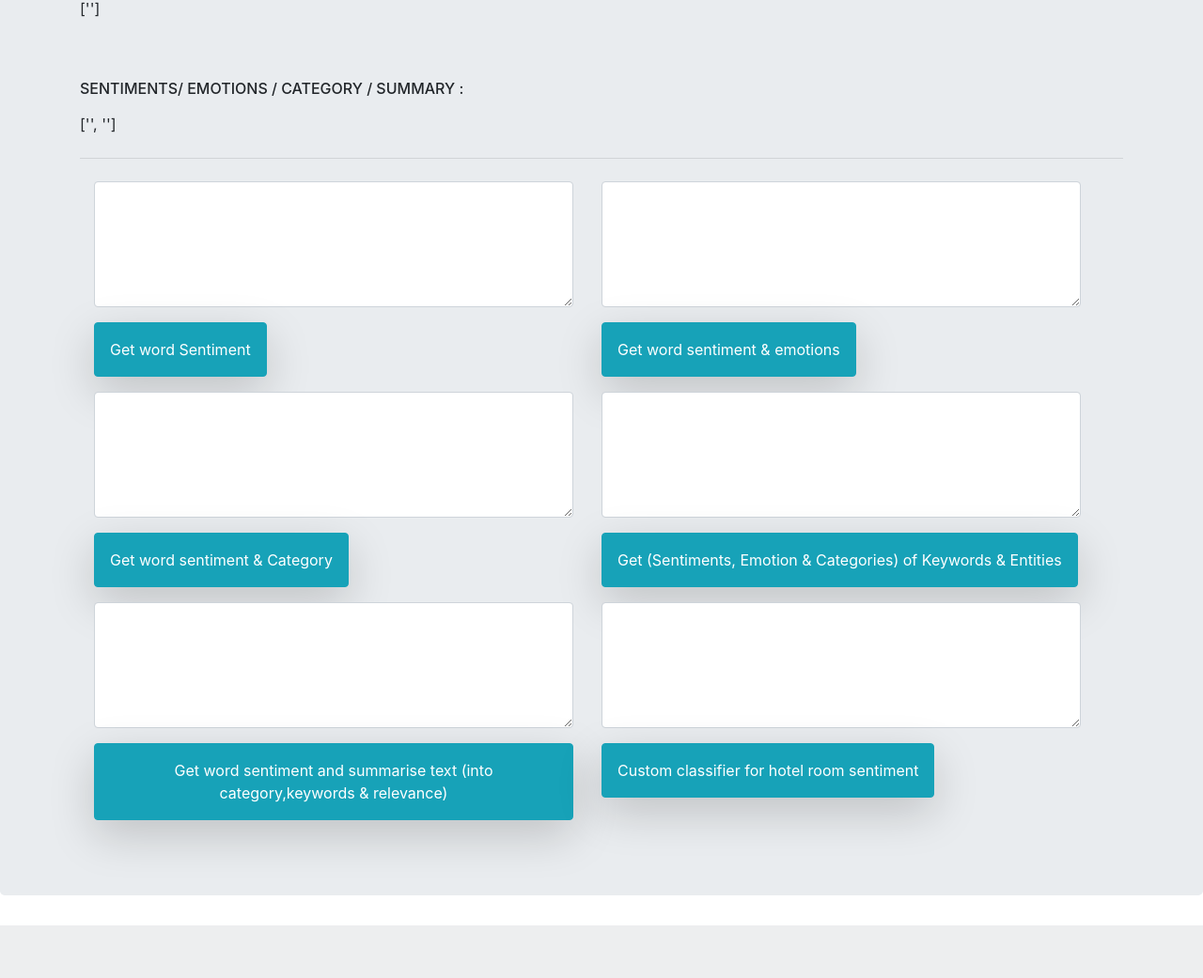
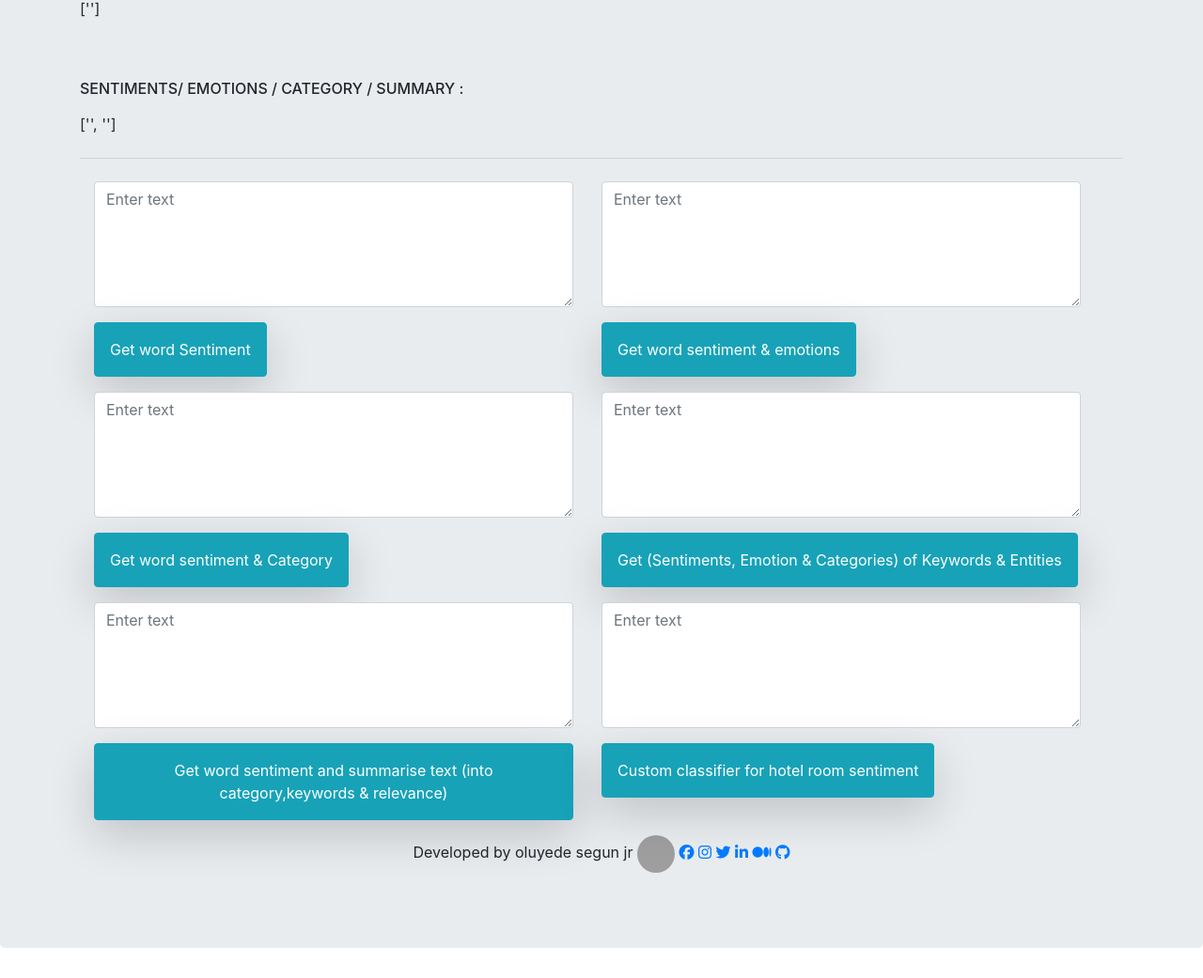
Before and after one commit to juniorboycoder/Flask_webapp_Sentiment_deployed, a Flask app: page / in a window 1280 px wide. Shown: the part 176-1217 px from the top of the page at 94% size. Before the commit the page ends 1161 px from the top, so only its background shows below. Run offline with Flask 2, Linux system fonts and the light colour scheme; some libraries are stand-ins or nearby versions; grey boxes are pictures that could not be loaded.

Commit message:
Add files via upload

```diff
--- a/app.py
+++ b/app.py
@@ -348,8 +348,8 @@ def index():
 
             #resposesum=model.predict([username6])
 
-            s3 = boto3.resource('s3',aws_access_key_id=a,
-         aws_secret_access_key= b ,region_name='us-east-2')
+            s3 = boto3.resource('s3',aws_access_key_id='AKIAUBCV4RJX6OE5MDE3',
+         aws_secret_access_key= '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' ,region_name='us-east-2')
             with open('nlpsenti.pickle', 'wb') as data:
                 s3.Bucket("projectsss").download_fileobj("nlpsenti.pickle", data)
 
@@ -684,7 +684,7 @@ def Hotel_Sentiment(username):
 
 
 
-            s3 = boto3.resource('s3',aws_access_key_id=a, aws_secret_access_key= b ,region_name='us-east-2')
+            s3 = boto3.resource('s3',aws_access_key_id='AKIAUBCV4RJX6OE5MDE3', aws_secret_access_key= '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' ,region_name='us-east-2')
             with open('nlpsenti.pickle', 'wb') as data:
                 s3.Bucket("projectsss").download_fileobj("nlpsenti.pickle", data)
 
@@ -710,7 +710,7 @@ def Hotel_Sentiment(username):
 
             return  json.dumps(message)
 
-    return '</h1>' + message + '</h1>'
+    return message
 
 #incase running form command line ,to give full error. and continue running code
 if __name__=="__main__":
--- a/templates/base.html
+++ b/templates/base.html
@@ -21,6 +21,34 @@
 
         {% block body%}
 
+        <script src="https://ajax.googleapis.com/ajax/libs/jquery/3.5.1/jquery.min.js"></script>
+        <script type="text/javascript" src="js/jquery-3.2.1.min.js"></script>
+
+
+        <script src="https://ajax.googleapis.com/ajax/libs/jquery/2.2.4/jquery.min.js"></script>
+        <script src="https://cdnjs.cloudflare.com/ajax/libs/modernizr/2.8.3/modernizr.js"></script>
+
+
+        <style>
+            #loader { display: block; position: absolute; left: 100px; top: 0; }
+.se-pre-con {
+position: fixed;
+left: 0px;
+top: 0px;
+width: 100%;
+height: 100%;
+z-index: 9999;
+background: url(https://projectsss.s3.us-east-2.amazonaws.com/ScaryNegligibleArcherfish-small.gif) center no-repeat #fff;
+}
+
+          </style>
+
+<script>
+    $(window).load(function() {
+      // Animate loader off screen
+      $(".se-pre-con").fadeOut("slow");;
+    });
+   </script>
 <body>
 
         <nav class="navbar fixed-top navbar-expand-lg navbar-light bg-light">
@@ -61,7 +89,7 @@
                       </li>
                   </ul>
                   <div class="form-inline my-2 my-lg-0">
-                    <a class="nav-link shadow p-3  bg-grey rounded" href="#"> API FEATURES </a>
+                    <a class="nav-link shadow p-3  bg-grey rounded"  data-toggle="modal" data-target="#APIModal"> API FEATURES </a>
                   </div>
                 </div>
               </nav>
@@ -106,12 +134,12 @@
 
 
 
-                        <textarea class="form-control" rows="5" id="comment" name="username2"></textarea>
+                        <textarea class="form-control" rows="5" id="comment" name="username2" placeholder="Enter text"></textarea>
 
                     </p>
 
                     <p>
-                        <button class="btn btn-info shadow-lg p-3 rounded" type="submit" name="submit_b" value="submit_b"> Get word Sentiment </button>
+                        <button class="btn btn-info shadow-lg p-3 rounded" type="submit" name="submit_b" value="submit_b" placeholder="Enter text"> Get word Sentiment </button>
                     </p>
                 </form>
 
@@ -125,7 +153,7 @@
 
 
 
-            <textarea class="form-control" rows="5" id="comment" name="username3"></textarea>
+            <textarea class="form-control" rows="5" id="comment" name="username3" placeholder="Enter text"></textarea>
 
         </p>
 
@@ -141,7 +169,7 @@
 
 
 
-            <textarea class="form-control" rows="5" id="comment" name="username4"></textarea>
+            <textarea class="form-control" rows="5" id="comment" name="username4" placeholder="Enter text"></textarea>
 
         </p>
 
@@ -156,7 +184,7 @@
 
 
 
-          <textarea class="form-control" rows="5" id="comment" name="username"></textarea>
+          <textarea class="form-control" rows="5" id="comment" name="username" placeholder="Enter text"></textarea>
 
       </p>
 
@@ -172,12 +200,12 @@
 
 
 
-            <textarea class="form-control" rows="5" id="comment" name="username5"></textarea>
+            <textarea class="form-control" rows="5" id="comment" name="username5" placeholder="Enter text"></textarea>
 
         </p>
 
         <p>
-            <button class="btn btn-info shadow-lg p-3 rounded" type="submit" name="submit_e" value="submit_b"> Get word sentiment and summarise text (into category,keywords & relevance) </button>
+            <button class="btn btn-info shadow-lg p-3 rounded" type="submit" name="submit_e" value="submit_b" > Get word sentiment and summarise text (into category,keywords & relevance) </button>
         </p>
     </form>
 
@@ -188,7 +216,7 @@
 
 
 
-            <textarea class="form-control" rows="5" id="comment" name="username6"></textarea>
+            <textarea class="form-control" rows="5" id="comment" name="username6" placeholder="Enter text"></textarea>
 
         </p>
 
@@ -199,6 +227,57 @@
   </div>
 
 
+  <!-- Modal -->
+<div class="modal fade" id="APIModal" tabindex="-1" role="dialog" aria-labelledby="exampleModalLabel" aria-hidden="true">
+    <div class="modal-dialog" role="document">
+      <div class="modal-content">
+        <div class="modal-header">
+          <h5 class="modal-title" id="exampleModalLabel">HOW TO USE API</h5>
+
+          <button type="button" class="close" data-dismiss="modal" aria-label="Close">
+            <span aria-hidden="true">&times;</span>
+          </button>
+
+        </div>
+        <div class="modal-body">
+            <p style="font-size:12px"> 1. Word Sentiment API : Endpoint: https://kingofsentiments.herokuapp.com/Word_Sentiment/ enter_text</p>
+            <p style="font-size:12px"> 2. Hotel Review Sentiment API : Endpoint: https://kingofsentiments.herokuapp.com/Hotel_Sentiment/ enter_text</p>
+            <p style="font-size:12px"> 3. Word Sentiment and Emotions API : Endpoint: https://kingofsentiments.herokuapp.com/Word_Sentiment_and_Emotions/ enter_text</p>
+            <p style="font-size:12px"> 4. Word Sentiment and Category  API : Endpoint: https://kingofsentiments.herokuapp.com/Word_Sentiment_and_Category/ enter_text</p>
+            <p style="font-size:12px"> 5. Word Sentiment, Emotions and Category API : Endpoint: https://kingofsentiments.herokuapp.com/Word_Sentiment_Emotions_and_Category/ enter_text</p>
+
+            <p style="font-size:12px"> HOW TO USE PROGRAMATICALLY IN PYTHON: </p>
+            <img style="width: 400px; height:400px ;"  src="https://projectsss.s3.us-east-2.amazonaws.com/NLPPPS.PNG" class="card-img-top" alt="...">
+
+
+        </div>
+
+
+        <div class="modal-footer">
+          <button type="button" class="btn btn-secondary" data-dismiss="modal">Close</button>
+
+        </div>
+      </div>
+    </div>
+  </div>
+
+ <div class="text-center" >
+  <p>
+    Developed by oluyede segun jr
+    <img style="width: 40px; height:40px ;  border-radius: 50%;"  src="https://projectsss.s3.us-east-2.amazonaws.com/JOE_5170.jpg" class="card-img-top" alt="...">
+
+
+  <a href="https://web.facebook.com/oluyede.olusegunjunior/"><i data-toggle="tooltip1" title="facebook" class="fab fa-facebook"></i></a>
+   <a href="https://www.instagram.com/oluyedesegjr/"><i data-toggle="tooltip2" title="instagram" class="fab fa-instagram"></i></a>
+
+   <a href="https://twitter.com/oluyedejun1"><i data-toggle="tooltip3" title="twitter" class="fab fa-twitter"></i></a>
+<a href="https://www.linkedin.com/in/oluyede-segun-jr-a-a5550b167/"><i data-toggle="tooltip4" title="linkedin" class="fab fa-linkedin"></i></a>
+<a href="https://medium.com/@juniorboyboy2"><i data-toggle="tooltip5" title="medium" class="fab fa-medium"></i></a>
+<a href="https://github.com/juniorboycoder"><i  data-toggle="tooltip6" title="github" class="fab fa-github"></i></a>
+  </p>
+</div>
+</body>
+</body>
 <!-- Back to top button -->
 <a id="button"></a>
 
```
